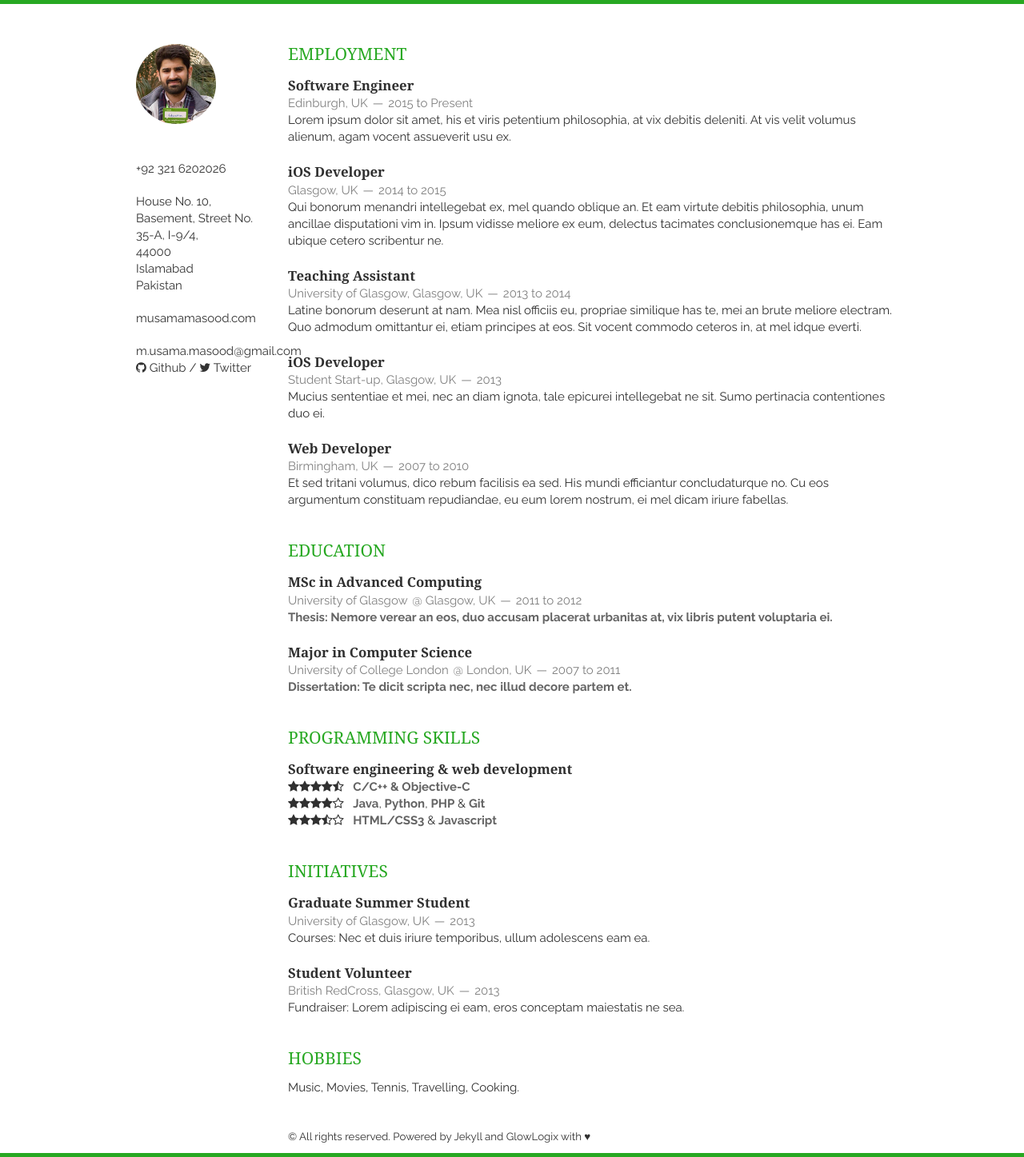
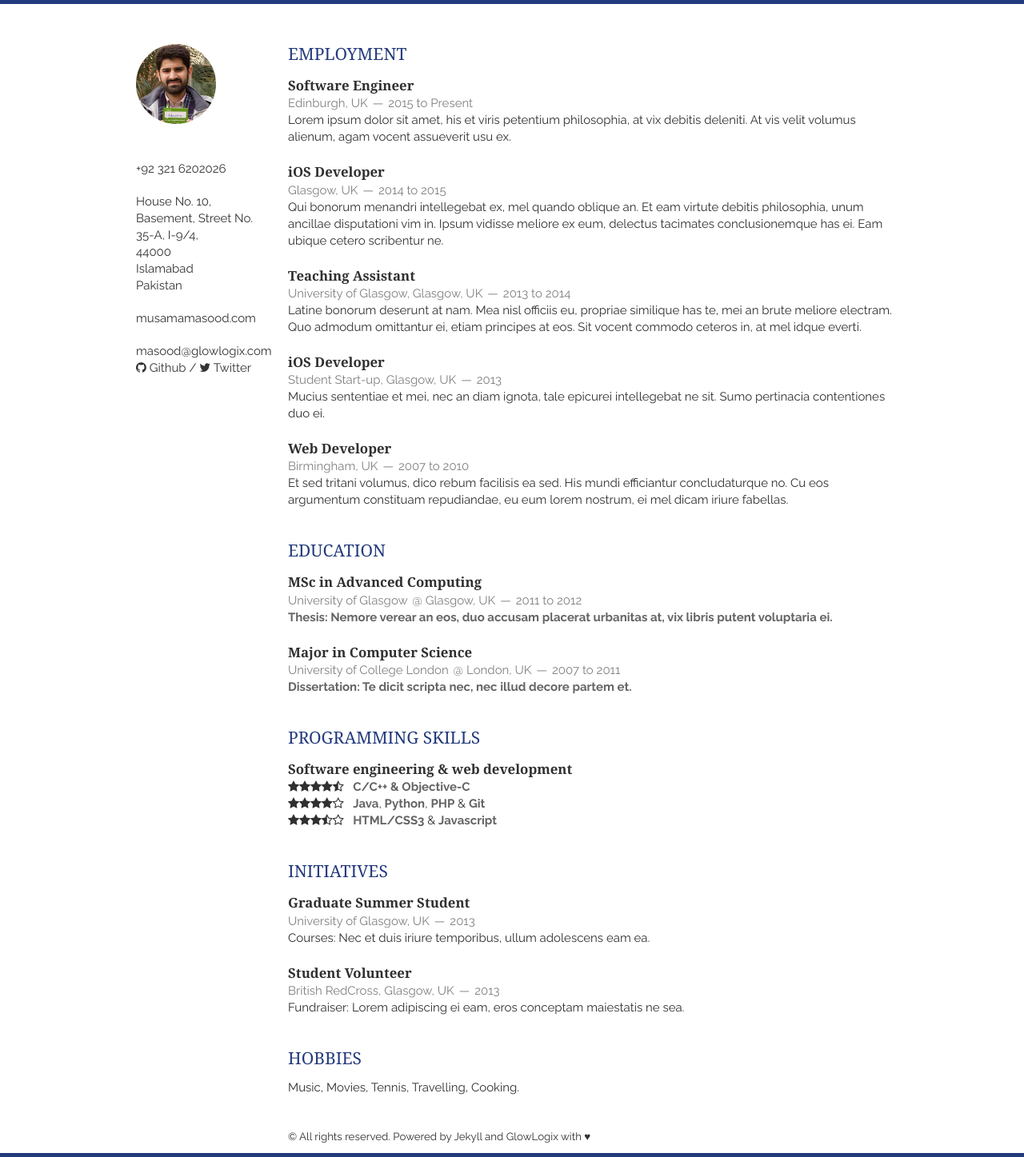
Before and after one commit to musamamasood/musamamasood.github.io, a Jekyll site: the page built from vitae.html, in a window 1280 px wide. Shown: the whole page at 80% size. Built offline with Jekyll 4.4.1, drawn with Linux system fonts in a browser that asks for light colours; nearby versions of some CDN libraries.

Commit message:
Update style.

```diff
--- a/_config.yml
+++ b/_config.yml
@@ -26,7 +26,7 @@ address: House No. 10, Basement, Street No. 35-A,  I-9/4,
 postcode: 44000
 city: Islamabad
 country: Pakistan
-email: m.usama.masood@gmail.com
+email: masood@glowlogix.com
 github: musamamasood # username
 twitter: m_usama_masood
 linkedin: musamam
--- a/static/css/layout.css
+++ b/static/css/layout.css
@@ -5,8 +5,8 @@ body {
     font-size: 15px;
     line-height: 21px;
     color: rgb(48, 48, 48);
-    border-top: 5px solid #27a822;
-    border-bottom: 5px solid #27A822;
+    border-top: 5px solid #233a7c;
+    border-bottom: 5px solid #233a7c;
 }
 
 .container {
@@ -23,7 +23,7 @@ a:visited {
 }
 
 a:hover, a:focus {
-    color: #27A822;
+    color: #233a7c;
 }
 
 p, address {
@@ -40,7 +40,7 @@ p, address {
 }
 
 header > h1, section > h1 {
-    color: #27A822;
+    color: #233a7c;
 }
 
 header > h1 {
```
Also changed, not shown: README.md.
